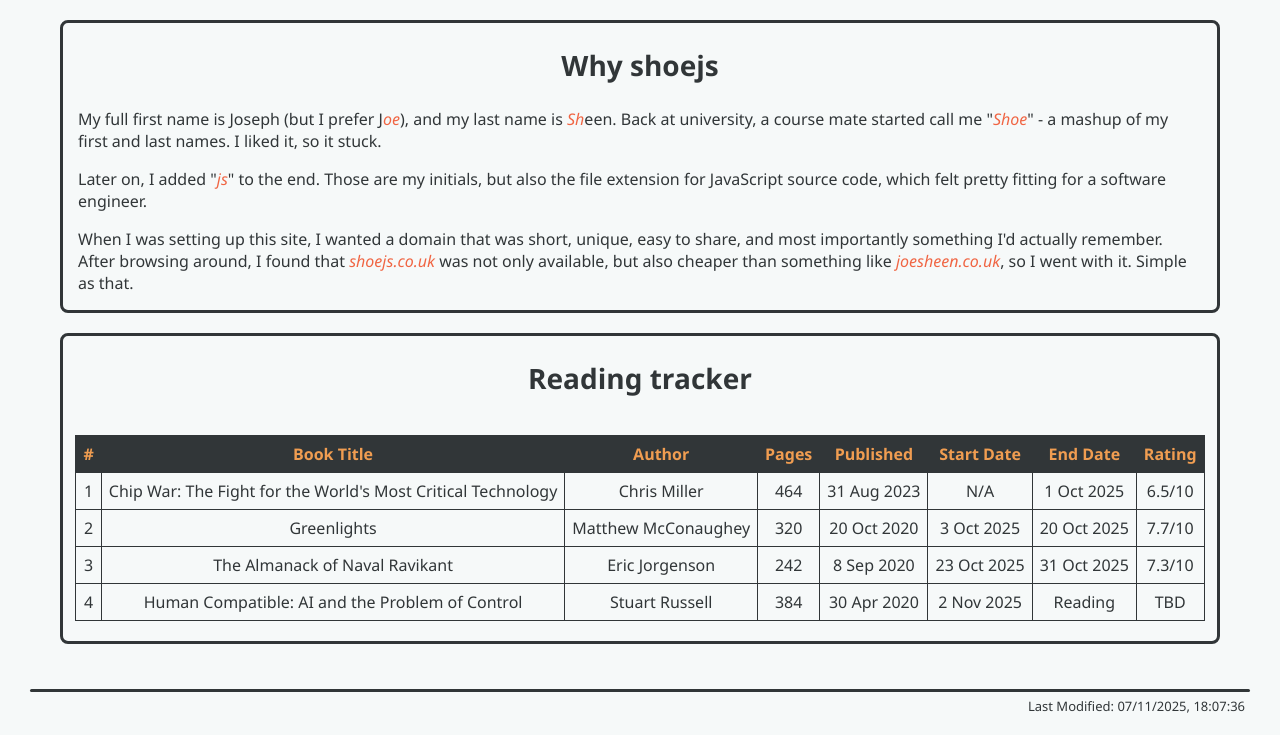
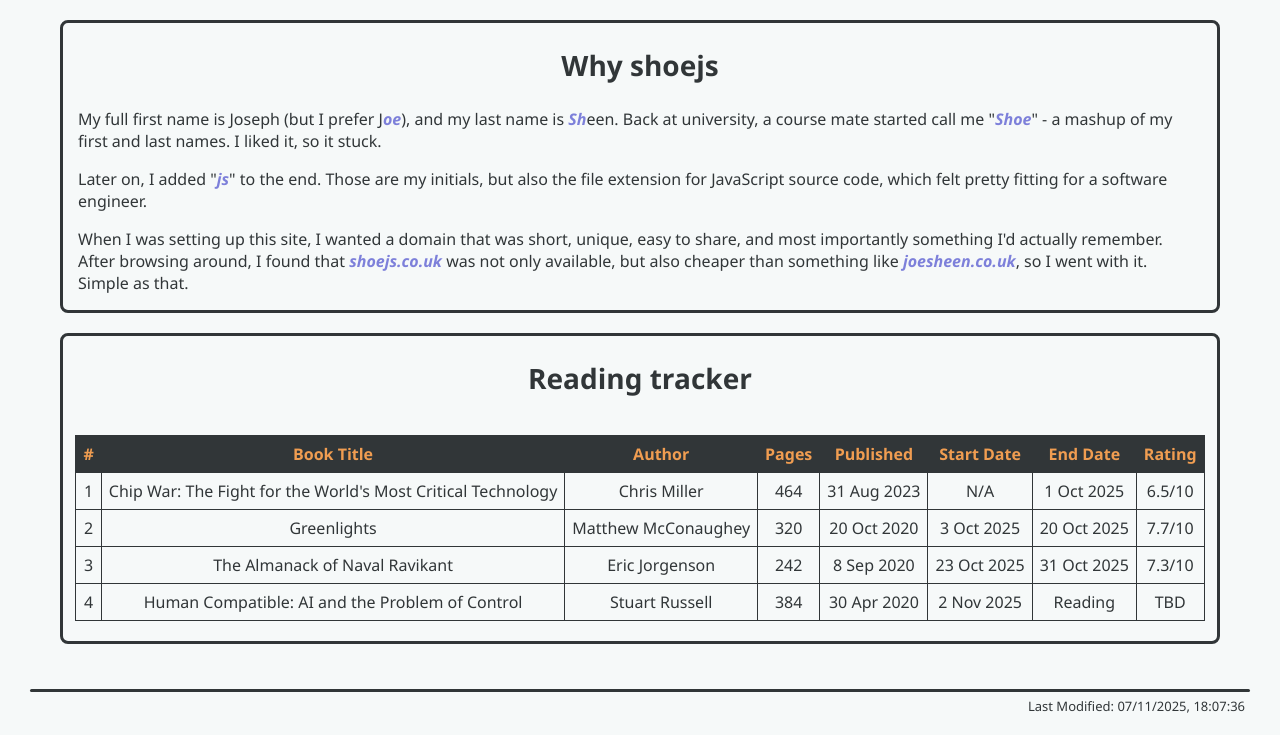
Before and after one commit to JoeSheen/JoeSheen.github.io, an Astro site: page / in a window 1280 px wide. Shown: the part 856-1591 px from the top of the page. Built offline with nearby package versions, Linux system fonts and the light colour scheme; Astro itself is replaced by a stand-in of ours.

Commit message:
Updated the styling for name-span in why shoejs section

```diff
--- a/src/pages/index.astro
+++ b/src/pages/index.astro
@@ -337,7 +337,8 @@ const dateToString = (date: Date): string => {
 
   .name-span {
     font-style: italic;
-    color: var(--tomato);
+    font-weight: 600;
+    color: var(--tropical-indigo);
   }
 
   .table-wrapper {
```
